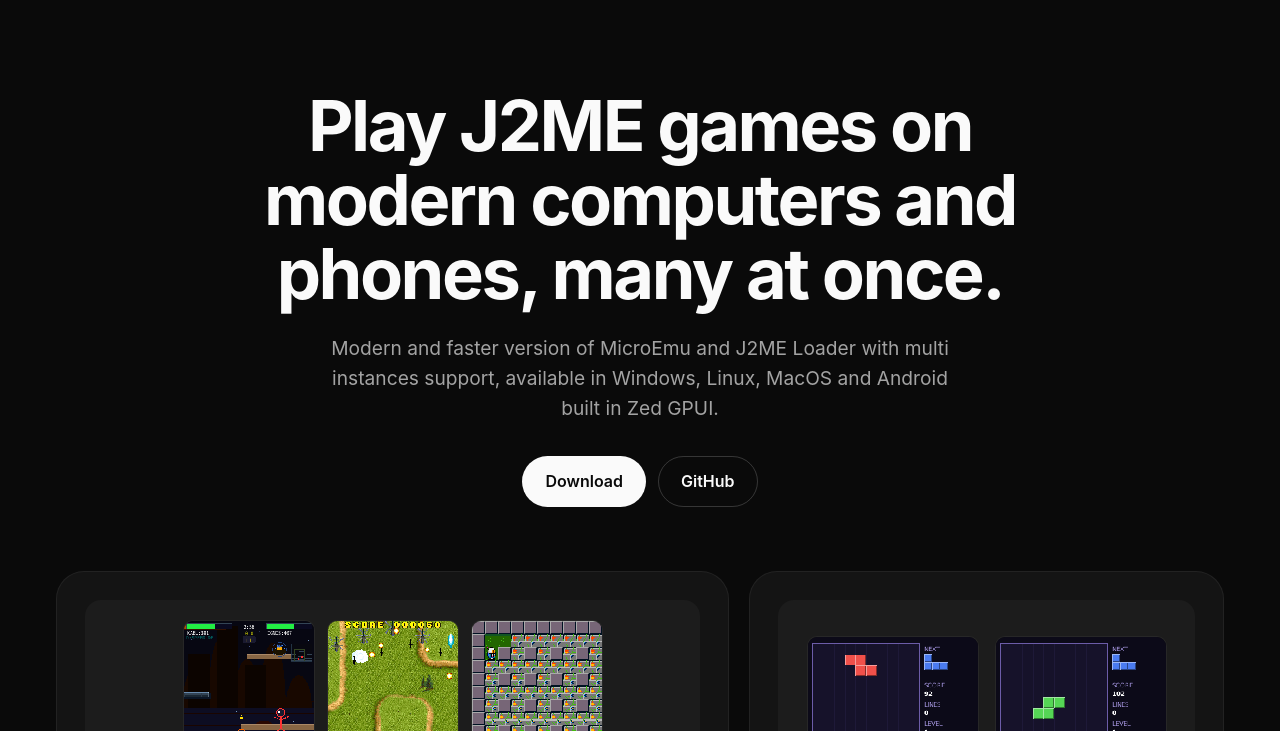
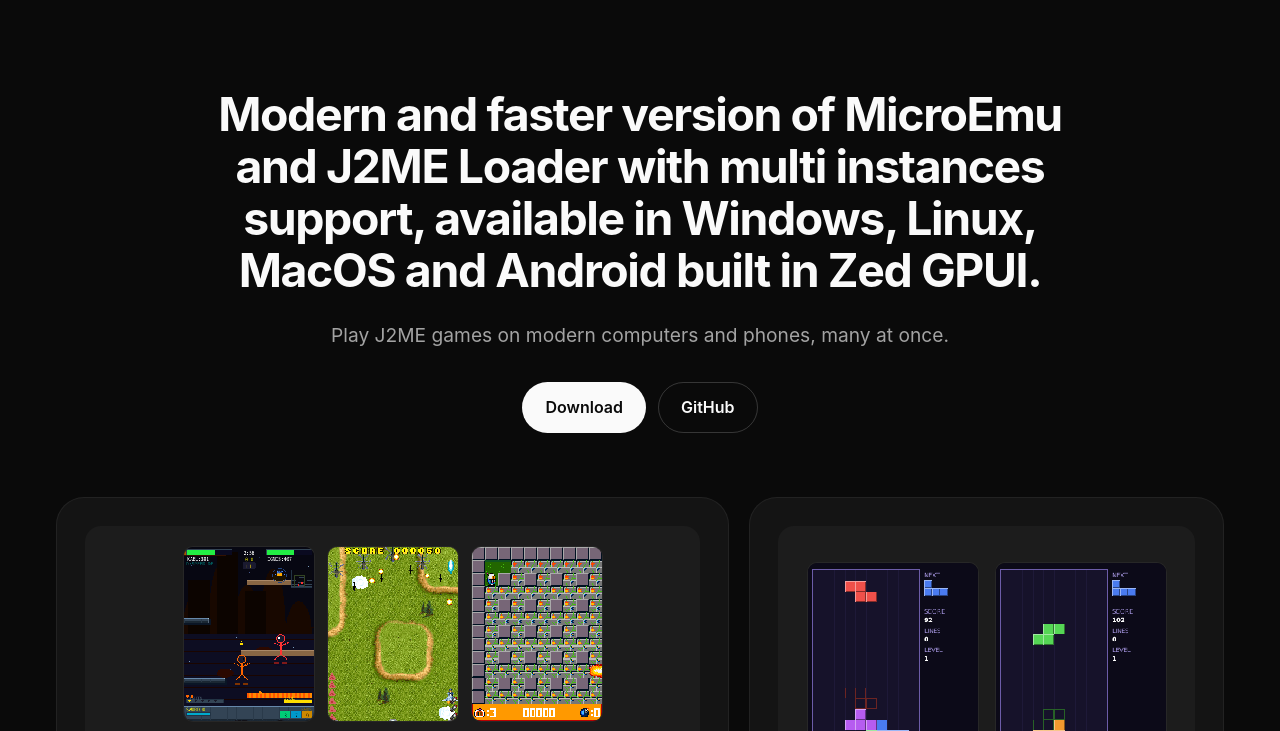
Before and after one commit to fzn0x/FastEmu, a website: page site/src/index.html in a window 1280 px wide. Shown: the part 61-792 px from the top of the page. Drawn offline with Linux system fonts and the light colour scheme; files whose address does not match are found by name.

Commit message:
docs(site): make the tagline the heading and use it in README.id (#59)
* docs(site): make the tagline the heading of the site

The tagline sat under a heading of its own. It is now the heading, set
smaller since it is a whole sentence, and the old heading follows it as
the lead. Checked at 1280 and 390 pixels wide.

Part of #55

* docs(readme): show the English tagline in the Indonesian readme

The Indonesian readme carried a translation of the tagline. It now
shows the tagline itself, as README does.

Part of #55

```diff
--- a/site/src/index.html
+++ b/site/src/index.html
@@ -26,8 +26,8 @@
 
 <main>
 <section class="hero">
-  <h1>Play J2ME games on modern computers and phones, many at once.</h1>
-  <p class="lead">Modern and faster version of MicroEmu and J2ME Loader with multi instances support, available in Windows, Linux, MacOS and Android built in Zed GPUI.</p>
+  <h1>Modern and faster version of MicroEmu and J2ME Loader with multi instances support, available in Windows, Linux, MacOS and Android built in Zed GPUI.</h1>
+  <p class="lead">Play J2ME games on modern computers and phones, many at once.</p>
   <div class="cta">
     <a class="btn" href="https://github.com/fzn0x/FastEmu/releases/latest">Download</a>
     <a class="btn btn-ghost" href="https://github.com/fzn0x/FastEmu">GitHub</a>
--- a/site/src/landing.css
+++ b/site/src/landing.css
@@ -67,12 +67,13 @@ code { font-family: var(--mono); font-size: 0.92em; }
 .btn-small { padding: 7px 16px; font-size: 14px; }
 
 /* Hero */
-.hero { max-width: 880px; margin: 0 auto; padding: 72px 16px 64px; text-align: center; }
+.hero { max-width: 960px; margin: 0 auto; padding: 72px 16px 64px; text-align: center; }
+/* The heading is the whole tagline, so it is set smaller than a short title. */
 .hero h1 {
   margin: 0;
-  font-size: clamp(2.2rem, 6.4vw, 4.4rem);
-  line-height: 1.05;
-  letter-spacing: -0.035em;
+  font-size: clamp(1.7rem, 4.2vw, 2.9rem);
+  line-height: 1.12;
+  letter-spacing: -0.03em;
   font-weight: 650;
   text-wrap: balance;
 }
```
Also changed, not shown: README.id.md (+1 -1 lines).
